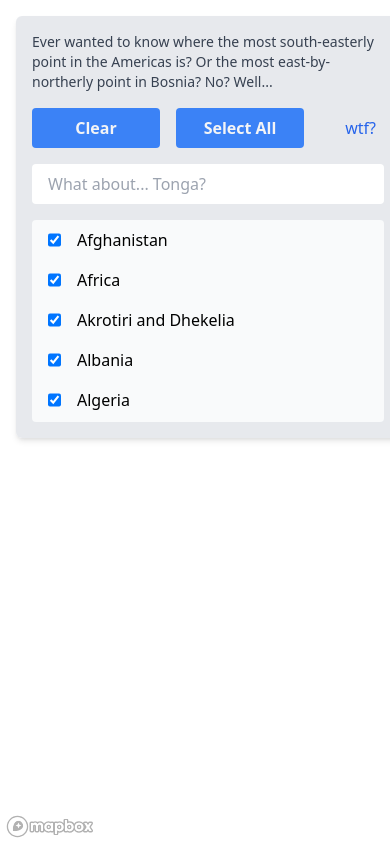
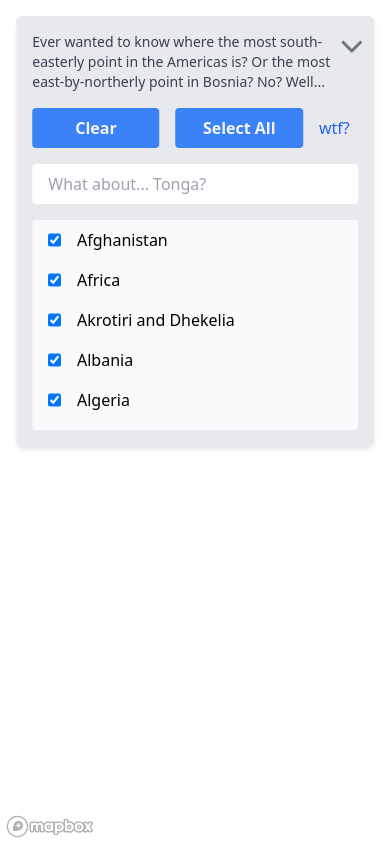
Before and after one commit to carderne/cardinality, a website with bundled scripts: page index.html in a window 390 px wide. Built offline with nearby package versions, Linux system fonts and the light colour scheme; no server answers.

Commit message:
Make responsive

```diff
--- a/index.html
+++ b/index.html
@@ -12,9 +12,14 @@
     <body>
         <div class="h-screen w-screen" id="map"></div>
         <div class="flex flex-col absolute bg-gray-200 bg-opacity-90
-        rounded-md shadow-md top-4 left-4 p-4 h-1/2 w-96"
+        rounded-md shadow-md top-4 left-0 mx-auto p-4 w-11/12
+        left-1/2 transform -translate-x-1/2
+        md:top-4 md:left-4 md:w-96 md:transform-none"
              id="sidebar">
-
+            <div class="md:hidden absolute top-1 right-2 text-4xl text-gray-500 cursor-pointer"
+                 @click="hide">
+                ⌄
+            </div>
             <div>
                 <p class="text-sm text-gray-700">
                     Ever wanted to know where the most south-easterly point in the Americas is?
@@ -22,10 +27,11 @@
                     Well...
                 </p>
             </div>
+            <div class="flex flex-col " style="height:40vh;" v-show="visible">
                 <div class="flex mt-4">
-                <button class="bg-blue-500 w-32 hover:bg-blue-600 text-gray-100 font-bold mr-2 py-2 px-4 rounded"
+                    <button class="bg-blue-500 w-2/5 md:w-32 hover:bg-blue-600 text-gray-100 font-bold mr-2 py-2 px-4 rounded"
                             type="button" @click="clear()">Clear</button>
-                <button class="bg-blue-500 w-32 hover:bg-blue-600 text-gray-100 font-bold mx-2 py-2 px-4 rounded"
+                    <button class="bg-blue-500 w-2/5 md:w-32 hover:bg-blue-600 text-gray-100 font-bold mx-2 py-2 px-4 rounded"
                             type="button" @click="all()">Select All</button>
                     <a class="my-auto ml-auto text-blue-600 px-2 py-2 rounded hover:bg-blue-50 hover:bg-opacity-60"
                        target="_blank" href="https://rdrn.me/">wtf?</a>
@@ -39,16 +45,17 @@
                          v-for="n in names" v-show="show.includes(n.name)">
                         <input class="ml-4" type="checkbox" :id="n.name" v-model="n.active">
                         <label
-                        class="block w-7/12 ml-4 leading-8 whitespace-nowrap overflow-hidden overflow-ellipsis"
+                            class="block md:w-7/12 ml-4 leading-8 whitespace-nowrap overflow-hidden overflow-ellipsis"
                             :for="n.name">{{ n.name }}
                         </label>
-                    <span class="ml-auto text-xs text-blue-600 leading-8 invisible group-hover:visible">
+                        <span class="hidden md:inline ml-auto text-xs text-blue-600 leading-8 invisible group-hover:visible">
                             <button class="mx-0 py-0 px-2 hover:bg-blue-50 font-bold" @click="only(n.name)">Only</button>
                             <button class="mx-0 py-0 px-2 hover:bg-blue-50 font-bold" @click="zoom(n.name)">Zoom</button>
                         </span>
                     </div>
                 </div>
             </div>
+        </div>
         <script type="module" src="./main.js"></script>
     </body>
 </html>
--- a/main.js
+++ b/main.js
@@ -30,6 +30,7 @@ const app = new Vue({
     names: setActive(names, true),
     search: "",
     searchPlaceholder: `What about... ${searchPlaceholder}?`,
+    visible: true,
   },
   computed: {
     searchLow: function () {
@@ -54,6 +55,9 @@ const app = new Vue({
     },
   },
   methods: {
+    hide: function () {
+      this.visible = !this.visible;
+    },
     clear: function () {
       this.names = setActive(this.names, false);
     },
--- a/package.json
+++ b/package.json
@@ -4,8 +4,8 @@
   "description": "",
   "main": "",
   "scripts": {
-    "css": "tailwind build tailwind.config.css -o tailwind.css",
-    "cssp": "NODE_ENV=production postcss tailwind.config.css -o tailwind.css"
+    "css": "tailwind build tailwind.config.css -o style.css",
+    "cssp": "NODE_ENV=production postcss tailwind.config.css -o style.css"
   },
   "repository": {
     "type": "git",
--- a/tailwind.config.js
+++ b/tailwind.config.js
@@ -3,6 +3,7 @@ module.exports = {
   variants: {
     extend: {
       backgroundOpacity: ["hover"],
+      //textColor: ["hover"],
       backgroundColor: ['even', 'odd'],
       visibility: ["group-hover"],
       //borderWidth: ["last"],
```
Also changed, not shown: style.css. Lines whose indentation alone changed are shown as unchanged.
